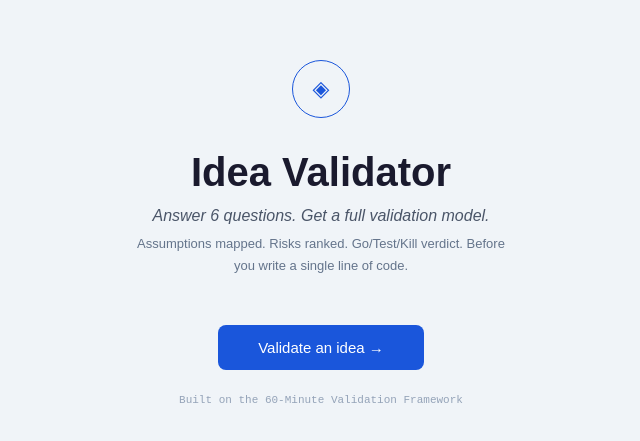
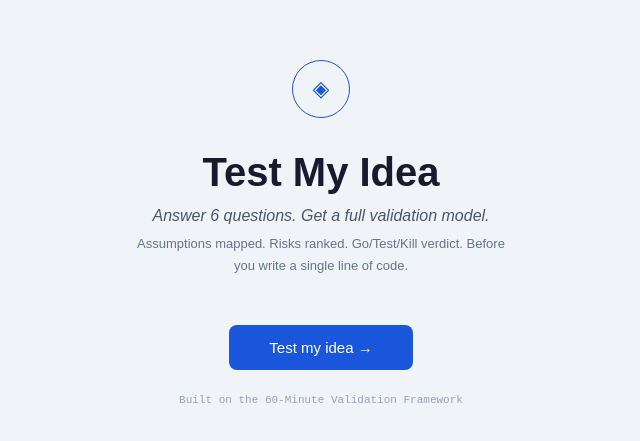
Before and after one commit to Br3nnie/idea-validator, a Next.js app: page / in a window 1280 px wide. Shown: the part 207-648 px from the top of the page, without its empty margins (319-959 px from the left). Built offline with nearby package versions, Linux system fonts and the light colour scheme.

Commit message:
Rebrand product as Test My Idea

```diff
--- a/package.json
+++ b/package.json
@@ -1,5 +1,5 @@
 {
-  "name": "idea-validator",
+  "name": "test-my-idea",
   "version": "1.0.0",
   "scripts": {
     "dev": "next dev",
--- a/pages/api/submissions.js
+++ b/pages/api/submissions.js
@@ -28,7 +28,7 @@ async function captureInLoops(email, answers) {
       },
       body: JSON.stringify({
         email,
-        source: "idea-validator",
+        source: "test-my-idea",
         ideaSummary,
         ...(process.env.LOOPS_MAILING_LIST_ID?.trim()
           ? { mailingLists: { [process.env.LOOPS_MAILING_LIST_ID.trim()]: true } }
--- a/pages/index.js
+++ b/pages/index.js
@@ -1,4 +1,5 @@
 import { useState, useRef, useEffect } from "react";
+import Head from "next/head";
 
 const STEPS = [
   { id: "idea", label: "The Idea", question: "Describe your idea in plain language. What is it, who is it for, and what problem does it solve?" },
@@ -161,8 +162,8 @@ function RadarChart({ scoring, compact = false }) {
 
   return (
     <div style={{ width:"100%", maxWidth:compact ? 300 : 460, margin:"0 auto" }}>
-      <svg viewBox={`0 0 ${size} ${size}`} role="img" aria-label="Six-dimension idea validation score radar chart" style={{ display:"block", width:"100%", height:"auto" }}>
-        <title>Idea validation score profile</title>
+      <svg viewBox={`0 0 ${size} ${size}`} role="img" aria-label="Six-dimension Test My Idea score radar chart" style={{ display:"block", width:"100%", height:"auto" }}>
+        <title>Test My Idea score profile</title>
         <desc>Scores for problem clarity, market size, differentiation, technical feasibility, monetisation fit and speed to test.</desc>
         {gridLevels.map(level => (
           <polygon key={level} points={dimensions.map((_, index) => point(index, level).join(",")).join(" ")} fill={level === 1 ? "#f8fafc" : "none"} stroke="#cbd5e1" strokeWidth="1" />
@@ -192,7 +193,7 @@ function RadarChart({ scoring, compact = false }) {
   );
 }
 
-export default function IdeaValidator() {
+export default function TestMyIdea() {
   const [phase, setPhase]   = useState("intro");
   const [step, setStep]     = useState(0);
   const [answers, setAnswers] = useState({});
@@ -287,6 +288,10 @@ export default function IdeaValidator() {
 
   return (
     <div style={{ minHeight:"100vh", background:"#f0f4f8", color:"#334155", fontFamily:"'DM Sans',Arial,sans-serif" }}>
+      <Head>
+        <title>Test My Idea</title>
+        <meta name="description" content="Test your business idea before you build it. Get assumptions, scores, validation tests and a clear verdict." />
+      </Head>
       <style>{`
         @keyframes spin{to{transform:rotate(360deg)}}
         html, body { margin:0; }
@@ -310,10 +315,10 @@ export default function IdeaValidator() {
       {phase === "intro" && (
         <div style={{ minHeight:"100vh", display:"flex", flexDirection:"column", alignItems:"center", justifyContent:"center", padding:"40px 24px", textAlign:"center" }}>
           <div style={{ width:56, height:56, borderRadius:"50%", border:"1px solid #1a56db", color:"#1a56db", display:"flex", alignItems:"center", justifyContent:"center", marginBottom:32, fontSize:22 }}>◈</div>
-          <h1 style={{ margin:"0 0 12px", fontSize:40, fontWeight:600, color:"#1a1a2e" }}>Idea Validator</h1>
+          <h1 style={{ margin:"0 0 12px", fontSize:40, fontWeight:600, color:"#1a1a2e" }}>Test My Idea</h1>
           <p style={{ margin:"0 0 8px", color:"#4a5568", fontSize:16, fontStyle:"italic" }}>Answer 6 questions. Get a full validation model.</p>
           <p style={{ margin:"0 0 48px", color:"#64748b", fontSize:13, maxWidth:380, lineHeight:1.7 }}>Assumptions mapped. Risks ranked. Go/Test/Kill verdict. Before you write a single line of code.</p>
-          <button onClick={() => setPhase("intake")} style={{ background:"#1a56db", color:"#fff", border:"none", borderRadius:8, padding:"14px 40px", fontSize:15, fontFamily:"inherit", cursor:"pointer" }}>Validate an idea →</button>
+          <button onClick={() => setPhase("intake")} style={{ background:"#1a56db", color:"#fff", border:"none", borderRadius:8, padding:"14px 40px", fontSize:15, fontFamily:"inherit", cursor:"pointer" }}>Test my idea →</button>
           <p style={{ margin:"24px 0 0", color:"#94a3b8", fontSize:11, fontFamily:"monospace" }}>Built on the 60-Minute Validation Framework</p>
         </div>
       )}
@@ -651,14 +656,14 @@ function PrintReport({ model, avg }) {
   const verdict = verdictCfg[model.verdict] || verdictCfg.TEST;
   const footer = (page) => (
     <div style={{ marginTop:"auto", paddingTop:10, borderTop:"1px solid #e2e8f0", display:"flex", justifyContent:"space-between", color:"#64748b", fontFamily:"Arial,sans-serif", fontSize:8 }}>
-      <span>IDEA VALIDATOR · FOUNDER DECISION BRIEF</span><span>{page} / 3</span>
+      <span>TEST MY IDEA · FOUNDER DECISION BRIEF</span><span>{page} / 3</span>
     </div>
   );
 
   return (
     <div className="print-all" style={{ display:"none", color:"#1a1a2e", fontFamily:"Arial,sans-serif", background:"#fff" }}>
       <section className="print-page" style={{ display:"flex", flexDirection:"column", background:"#fff" }}>
-        <div style={{ color:"#1a56db", fontSize:9, fontWeight:700, letterSpacing:"0.18em", marginBottom:14 }}>IDEA VALIDATOR · DECISION BRIEF</div>
+        <div style={{ color:"#1a56db", fontSize:9, fontWeight:700, letterSpacing:"0.18em", marginBottom:14 }}>TEST MY IDEA · DECISION BRIEF</div>
         <div style={{ display:"flex", justifyContent:"space-between", gap:24, alignItems:"flex-start", borderBottom:"1px solid #e2e8f0", paddingBottom:20 }}>
           <div style={{ maxWidth:"68%" }}>
             <h1 style={{ margin:0, color:"#1a1a2e", fontSize:34, lineHeight:1.05, letterSpacing:"-0.04em" }}>{model.ideaName}</h1>
```
Also changed, not shown: pages/admin/submissions.js (+5 -2 lines), 2 other files (tests, documents, lock files or other folders).
